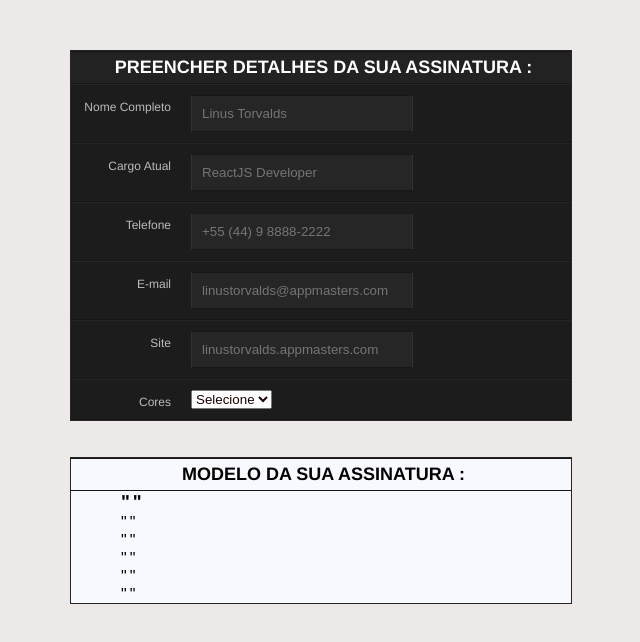
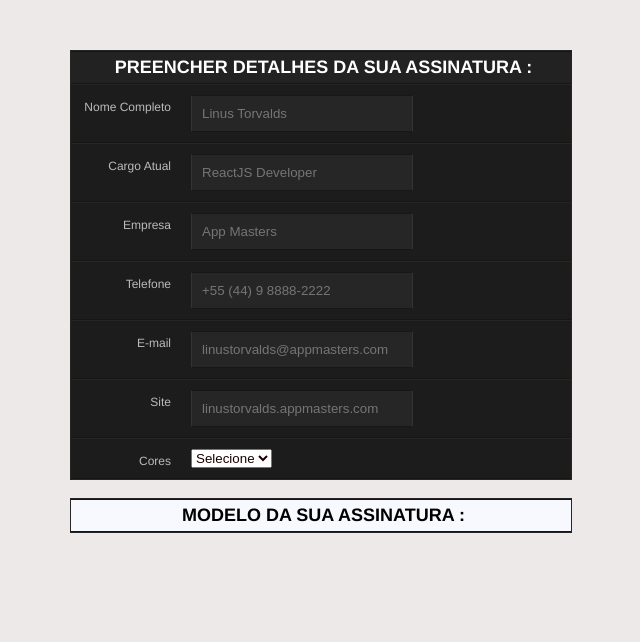
Before and after one commit to jfbaraky/signature-block-generator, a React (Create React App) app: page / in a window 1280 px wide. Shown: the top 642 px of the page, without its empty margins (319-959 px from the left). Built offline with nearby package versions, Linux system fonts and the light colour scheme.

Commit message:
input e modelo finalizados

```diff
--- a/src/components/Signature/Signature.js
+++ b/src/components/Signature/Signature.js
@@ -19,7 +19,6 @@ export default class Signature extends React.Component {
       this.setState(state);
     };
   }
-
   render() {
     return (
       <div>
@@ -44,6 +43,16 @@ export default class Signature extends React.Component {
                 name="cargoatual"
                 placeholder="ReactJS Developer"
                 value={this.state.cargoatual}
+                onChange={this.onChange} />
+            </label>
+            <label>
+              <span>Empresa </span>
+              <input
+                className="input_text"
+                type="text"
+                name="empresa"
+                placeholder="App Masters"
+                value={this.state.empresa}
                 onChange={this.onChange} />
             </label>
             <label>
@@ -89,20 +98,21 @@ export default class Signature extends React.Component {
             </label>
           </div>
         </div>
-        <br/><br/>
+        <br/>
         <div id="modelo">
           <div className="assinatura">
             <h1>Modelo da sua assinatura :</h1>
-            <h3>{JSON.stringify(this.state.nomecompleto)}</h3>
-            <p>{JSON.stringify(this.state.cargoatual)}</p>
-            <p>{JSON.stringify(this.state.telefone)}</p>
-            <p>{JSON.stringify(this.state.email)}</p>
-            <p>{JSON.stringify(this.state.site)}</p>
-            <p>{JSON.stringify(this.state.cores)}</p>
+            <h3>{this.state.nomecompleto}</h3>
+            <p>{this.state.cargoatual}</p>
+            <p>{this.state.empresa}</p>
+            <p>{this.state.telefone}</p>
+            <p><a href="default.asp" target="_blank">{this.state.email}</a></p>
+            <p><a href="default.asp" target="_blank">{this.state.site}</a></p>
           </div>
         </div>
-        <br/><br/>
+        <br/><br/><br/>
       </div>
+
     );
   }
 }
--- a/src/components/Signature/signature.css
+++ b/src/components/Signature/signature.css
@@ -89,7 +89,8 @@ div.assinatura h1 {
 }
 
 div.assinatura p, h3 {
+    font-family:Arial, Helvetica, sans-serif;
     text-indent: 50px;
     text-align: justify;
     letter-spacing: 3px;
-  }
+}
```
